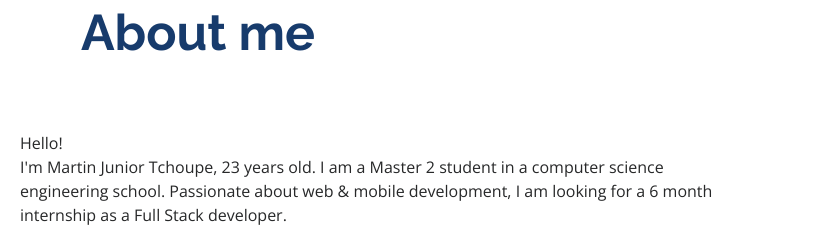
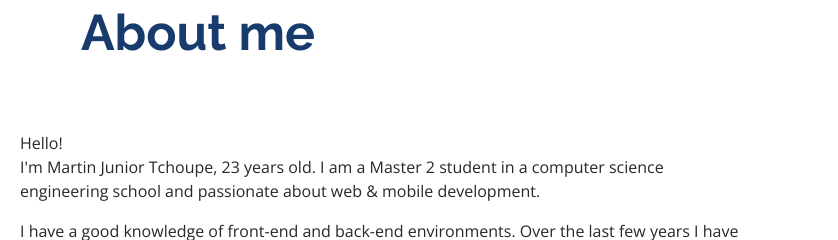
Before and after one commit to tchoupemartinjunior/tchoupemartinjunior.github.io, a plain HTML site: page index.html in a window 1280 px wide. Shown: the part 857-1097 px from the top of the page, 442-1280 px from the left. Drawn offline with nearby package versions, Linux system fonts and the light colour scheme.

Commit message:
about section updated

```diff
--- a/index.html
+++ b/index.html
@@ -114,7 +114,7 @@
                     <div class="col-lg-8 pt-4 pt-lg-0 content" data-aos="fade-left">
                         <h3></h3>
                         <p>
-                            Hello! <br>I'm Martin Junior Tchoupe, 23 years old. I am a Master 2 student in a computer science engineering school. Passionate about web & mobile development, I am looking for a 6 month internship as a Full Stack developer.</p>
+                            Hello! <br>I'm Martin Junior Tchoupe, 23 years old. I am a Master 2 student in a computer science engineering school and passionate about web & mobile development.</p>
                         <p>I have a good knowledge of front-end and back-end environments. Over the last few years I have developed several web and mobile applications as well as showcase and dynamic websites. At the end of the 4th year I did a 2 month internship
                             as a full stack developer in a startup, this experience allowed me to gain skills on subjects such as: project management, code versioning, testing and application deployment processes, to name a few.</p>
                         <p>curious and open-minded, I like to discover and learn new technologies. Able to work in a team as well as independently, I am ready to put all my skills at your service.</p>
```
